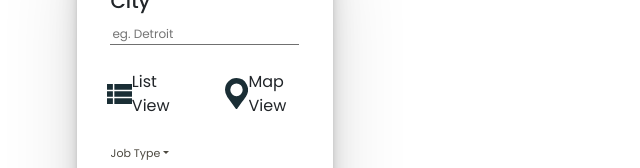
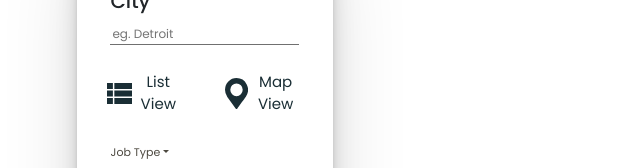
Before and after one commit to arnavs-0/dystic, a React (Create React App) app: page / in a window 1280 px wide. Shown: the part 273-441 px from the top of the page, without its empty margins (0-640 px from the left). Built offline with nearby package versions, Linux system fonts and the light colour scheme.

Commit message:
Button update

```diff
--- a/src/Components/Pages/Results.js
+++ b/src/Components/Pages/Results.js
@@ -21,12 +21,12 @@ function Results(props) {
             <div className="d-flex justify-content-around align-items-center ">
                 <div className="d-flex align-items-center justify-content-around view-container">
                     <img className="view-icon" src={List}/>
-                    List View
+                    <button className="btn-view">List View</button>
                 </div>
 
                 <div className="d-flex align-items-center justify-content-around view-container">
                     <img className="view-icon" src={Map}/>
-                    Map View
+                    <button className="btn-view">Map View</button>
                 </div>
             </div>
 
--- a/src/Styles/Pages/Home/Results.scss
+++ b/src/Styles/Pages/Home/Results.scss
@@ -109,13 +109,25 @@ input {
 .btn-primary {
   color: #4D4940;
   border: none;
+}
 
+.btn-view {
+  cursor: pointer;
+  color: #1A2E35;
+  font-size: 15px;
+  background: none;
+  border: none;
+  outline: none;
+}
 
+.btn-view:hover {
+  background: #1A2E35;
+  color: #F4B2B0;
+  border-radius: 30px;
 }
 
 .btn-primary:hover {
   color: #F4B2B0 !important;
-
 }
 
 .btn {
```
